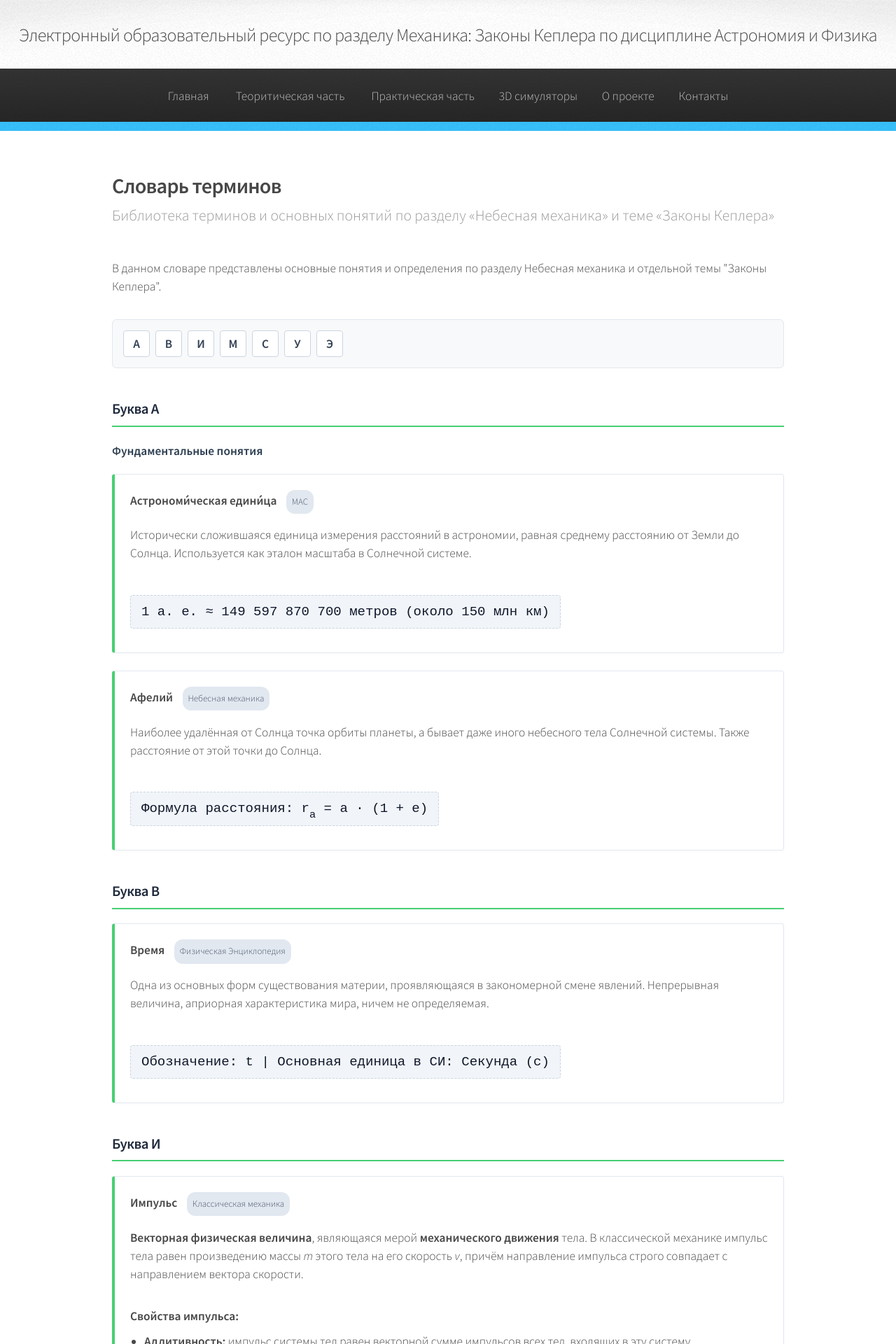
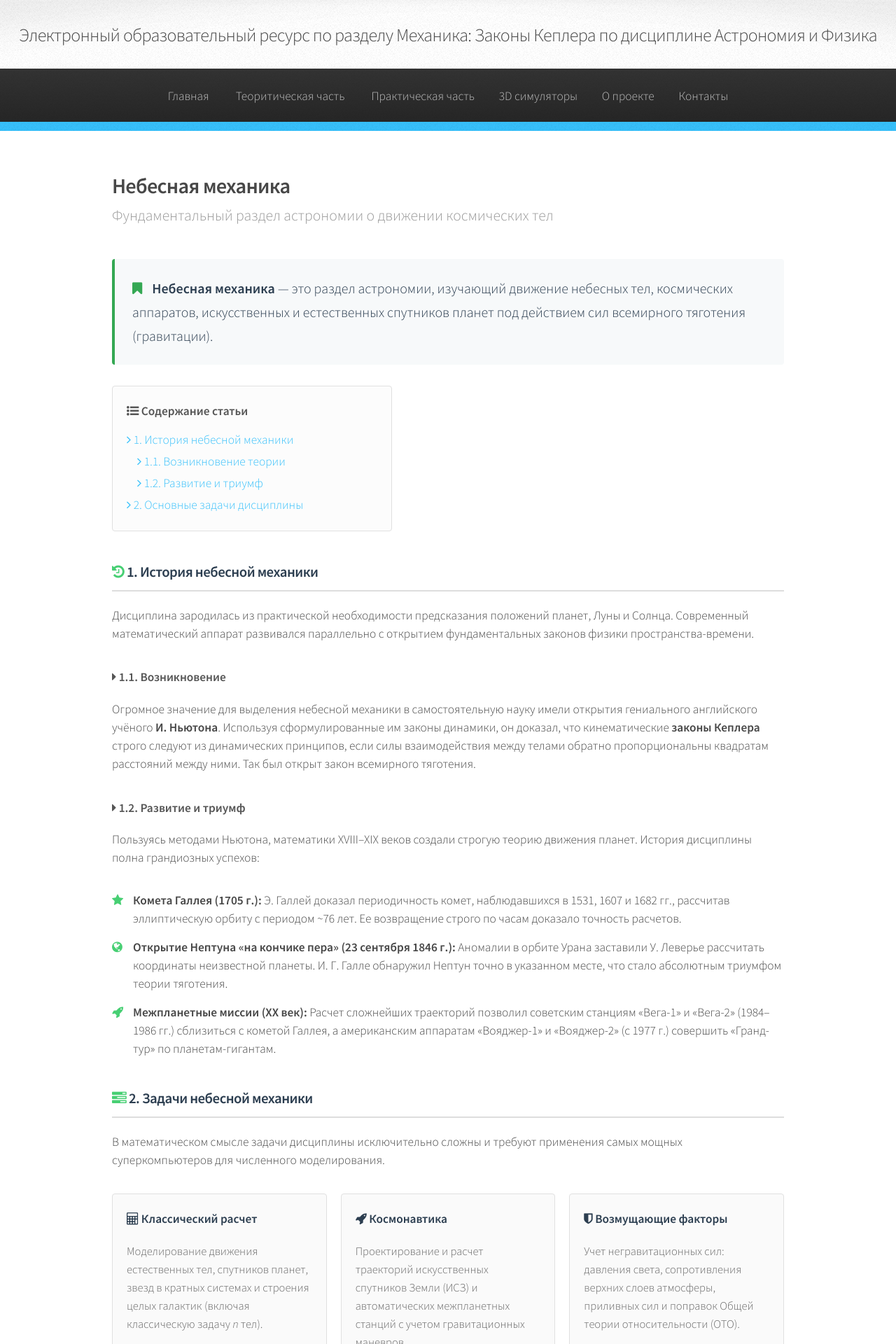
Before and after one commit to VlPop/VlPop.github.io, a Jekyll site: the page built from 1T-Sky_Mech.html, in a window 1280 px wide. Shown: the top 1920 px of the page at 70% size. Built offline with Jekyll 4.4.1, drawn with Linux system fonts in a browser that asks for light colours; some of the changed text lies outside the part shown.

Commit message:
Update 1T-Sky_Mech.html

```diff
--- a/1T-Sky_Mech.html
+++ b/1T-Sky_Mech.html
@@ -2,76 +2,6 @@
 title: Arcana
 layout: default
 ---
-
-<!-- Фирменные стили для премиального словаря -->
-<style>
-	.alphabet-container {
-		display: flex;
-		flex-wrap: wrap;
-		gap: 8px;
-		margin: 25px 0 40px 0;
-		padding: 15px;
-		background: #f8f9fa;
-		border-radius: 6px;
-		border: 1px solid #e2e8f0;
-	}
-	.letter-btn {
-		display: inline-flex;
-		align-items: center;
-		justify-content: center;
-		width: 38px;
-		height: 38px;
-		background: #ffffff;
-		border: 1px solid #cbd5e1;
-		border-radius: 4px;
-		color: #334155;
-		font-weight: bold;
-		text-decoration: none;
-		transition: all 0.2s ease;
-	}
-	.letter-btn:hover {
-		background: #47cf73;
-		color: #ffffff;
-		border-color: #47cf73;
-		transform: scale(1.05);
-	}
-	.term-card {
-		background: #ffffff;
-		border: 1px solid #e2e8f0;
-		border-left: 4px solid #47cf73;
-		padding: 22px;
-		margin-bottom: 25px;
-		border-radius: 4px;
-		box-shadow: 0 2px 4px rgba(0,0,0,0.02);
-		transition: transform 0.3s ease, box-shadow 0.3s ease;
-	}
-	.term-card:hover {
-		transform: translateY(-3px);
-		box-shadow: 0 6px 12px rgba(0,0,0,0.06);
-	}
-	.source-badge {
-		display: inline-block;
-		font-size: 0.75em;
-		background: #e2e8f0;
-		color: #475569;
-		padding: 2px 8px;
-		border-radius: 12px;
-		margin-left: 10px;
-		font-weight: normal;
-		vertical-align: middle;
-	}
-	.formula-badge {
-		background: #f1f5f9;
-		border: 1px dashed #cbd5e1;
-		padding: 10px 15px;
-		margin: 12px 0;
-		display: inline-block;
-		font-family: "Courier New", Courier, monospace;
-		font-size: 1.1em;
-		color: #0f172a;
-		border-radius: 4px;
-	}
-</style>
 
 <!-- Main -->
 <section class="wrapper style1">
@@ -79,89 +9,97 @@ layout: default
 		<div id="content">
 
 			<!-- Content -->
-			<article style="max-width: 1000px; margin: 0 auto;">
+			<article>
 				<header>
-					<h2>Словарь терминов</h2>
-					<p>Библиотека терминов и основных понятий по разделу «Небесная механика» и теме «Законы Кеплера»</p>
+					<h2>Небесная механика</h2>
+					<p>Фундаментальный раздел астрономии о движении космических тел</p>
 				</header>
 
-				<p>В данном словаре представлены основные понятия и определения по разделу Небесная механика и отдельной темы "Законы Кеплера".</p>
-
-				<!-- Интерактивное меню выбора по буквам -->
-				<div class="alphabet-container">
-					<a href="#letter-A" class="letter-btn">А</a>
-					<a href="#letter-V" class="letter-btn">В</a>
-					<a href="#letter-I" class="letter-btn">И</a>
-					<a href="#letter-M" class="letter-btn">М</a>
-					<a href="#letter-S" class="letter-btn">С</a>
-					<a href="#letter-U" class="letter-btn">У</a>
-					<a href="#letter-E" class="letter-btn">Э</a>
-				</div>
-	<!-- БУКВА А -->
-				<h3 id="letter-A" style="color: #1e293b; border-bottom: 2px solid #47cf73; padding-bottom: 5px; margin-top: 40px;">Буква А</h3>
-
-				<p style="font-weight: bold; color: #2c3e50; margin-bottom: 20px;">Фундаментальные понятия</p>
-
-				<div class="term-card">
-					<h4>Астрономи́ческая едини́ца <span class="source-badge">МАС</span></h4>
-					<p>Исторически сложившаяся единица измерения расстояний в астрономии, равная среднему расстоянию от Земли до Солнца. Используется как эталон масштаба в Солнечной системе.</p>
-					<div class="formula-badge">1 а. е. ≈ 149 597 870 700 метров (около 150 млн км)</div>
+				<!-- Главное определение -->
+				<div style="background: #f7f9fa; border-left: 4px solid #34a853; padding: 25px; margin-bottom: 30px; border-radius: 4px;">
+					<p style="font-size: 1.15em; line-height: 1.7; color: #2c3e50; margin-bottom: 0;">
+						<i class="fa fa-bookmark" style="color: #34a853; margin-right: 10px;"></i>
+						<strong>Небесная механика</strong> — это раздел астрономии, изучающий движение небесных тел, космических аппаратов, искусственных и естественных спутников планет под действием сил всемирного тяготения (гравитации).
+					</p>
 				</div>
 
-				<div class="term-card">
-					<h4>Афелий <span class="source-badge">Небесная механика</span></h4>
-					<p>Наиболее удалённая от Солнца точка орбиты планеты, а бывает даже иного небесного тела Солнечной системы. Также расстояние от этой точки до Солнца.</p>
-					<div class="formula-badge">Формула расстояния: r<sub>a</sub> = a · (1 + e)</div>
+				<!-- Интерактивное содержание страницы -->
+				<div style="background: #fcfcfc; border: 1px solid #e0e0e0; padding: 20px; margin-bottom: 40px; border-radius: 4px; max-width: 400px;">
+					<h4 style="margin-top: 0; margin-bottom: 10px; color: #555;"><i class="fa fa-list-ul"></i> Содержание статьи</h4>
+					<ul style="list-style: none; padding-left: 0; margin-bottom: 0; line-height: 1.8;">
+						<li><a href="#history" style="border-bottom: none;"><i class="fa fa-angle-right"></i> 1. История небесной механики</a></li>
+						<li style="padding-left: 15px;"><a href="#origin" style="border-bottom: none;"><i class="fa fa-angle-right"></i> 1.1. Возникновение теории</a></li>
+						<li style="padding-left: 15px;"><a href="#evolution" style="border-bottom: none;"><i class="fa fa-angle-right"></i> 1.2. Развитие и триумф</a></li>
+						<li><a href="#tasks" style="border-bottom: none;"><i class="fa fa-angle-right"></i> 2. Основные задачи дисциплины</a></li>
+					</ul>
 				</div>
-	<!-- БУКВА В -->
-				<h3 id="letter-V" style="color: #1e293b; border-bottom: 2px solid #47cf73; padding-bottom: 5px; margin-top: 40px;">Буква В</h3>
 
-				<div class="term-card">
-					<h4>Время <span class="source-badge">Физическая Энциклопедия</span></h4>
-					<p>Одна из основных форм существования материи, проявляющаяся в закономерной смене явлений. Непрерывная величина, априорная характеристика мира, ничем не определяемая.</p>
-					<div class="formula-badge">Обозначение: t | Основная единица в СИ: Секунда (с)</div>
-				</div>
-				<!-- БУКВА И -->
-				<h3 id="letter-I" style="color: #1e293b; border-bottom: 2px solid #47cf73; padding-bottom: 5px; margin-top: 40px;">Буква И</h3>
+				<!-- РАЗДЕЛ 1 -->
+				<h3 id="history" style="color: #2c3e50; border-bottom: 2px solid #ddd; padding-bottom: 8px; margin-top: 40px;">
+					<i class="fa fa-history" style="color: #47cf73;"></i> 1. История небесной механики
+				</h3>
+				<p>
+					Дисциплина зародилась из практической необходимости предсказания положений планет, Луны и Солнца. Современный математический аппарат развивался параллельно с открытием фундаментальных законов физики пространства-времени.
+				</p>
 
-				<div class="term-card">
-					<h4>Импульс <span class="source-badge">Классическая механика</span></h4>
-					<p><strong>Векторная физическая величина</strong>, являющаяся мерой <strong>механического движения</strong> тела. В классической механике импульс тела равен произведению массы <i>m</i> этого тела на его скорость <i>v</i>, причём направление импульса строго совпадает с направлением вектора скорости.</p>
+				<!-- Подраздел 1.1 -->
+				<h4 id="origin" style="color: #555; margin-top: 25px;"><i class="fa fa-caret-right"></i> 1.1. Возникновение</h4>
+				<p>
+					Огромное значение для выделения небесной механики в самостоятельную науку имели открытия гениального английского учёного <strong>И. Ньютона</strong>. Используя сформулированные им законы динамики, он доказал, что кинематические <strong>законы Кеплера</strong> строго следуют из динамических принципов, если силы взаимодействия между телами обратно пропорциональны квадратам расстояний между ними. Так был открыт закон всемирного тяготения.
+				</p>
 
-					<p style="margin-bottom: 10px;"><strong>Свойства импульса:</strong></p>
-					<ul style="margin-bottom: 15px; padding-left: 20px; list-style-type: disc;">
-						<li><strong>Аддитивность:</strong> импульс системы тел равен векторной сумме импульсов всех тел, входящих в эту систему.</li>
-						<li><strong>Инвариантность по отношению к повороту системы отсчета:</strong> вектор импульса сохраняет свои свойства при изменении ориентации осей координат.</li>
-						<li><strong>Сохранение:</strong> в замкнутых системах суммарный импульс остается постоянным во времени. Свойства сохранения кинетической энергии, сохранения импульса и второго закона Ньютона достаточно, чтобы вывести математическую формулу импульса.</li>
-					</ul>
+				<!-- Подраздел 1.2 -->
+				<h4 id="evolution" style="color: #555; margin-top: 25px;"><i class="fa fa-caret-right"></i> 1.2. Развитие и триумф</h4>
+				<p>
+					Пользуясь методами Ньютона, математики XVIII–XIX веков создали строгую теорию движения планет. История дисциплины полна грандиозных успехов:
+				</p>
 
-					<div class="formula-badge">
-						<strong>Формула:</strong> p = m · v <br />
-						<strong>Единицы измерения:</strong> СИ: кг · м/с | СГС: г · см/с
+				<!-- Список исторических триумфов -->
+				<ul style="list-style: none; padding-left: 0; margin-top: 20px;">
+					<li style="margin-bottom: 15px; padding-left: 30px; position: relative;">
+						<i class="fa fa-star" style="position: absolute; left: 0; top: 5px; color: #47cf73;"></i>
+						<strong>Комета Галлея (1705 г.):</strong> Э. Галлей доказал периодичность комет, наблюдавшихся в 1531, 1607 и 1682 гг., рассчитав эллиптическую орбиту с периодом ~76 лет. Ее возвращение строго по часам доказало точность расчетов.
+					</li>
+					<li style="margin-bottom: 15px; padding-left: 30px; position: relative;">
+						<i class="fa fa-globe" style="position: absolute; left: 0; top: 5px; color: #47cf73;"></i>
+						<strong>Открытие Нептуна «на кончике пера» (23 сентября 1846 г.):</strong> Аномалии в орбите Урана заставили У. Леверье рассчитать координаты неизвестной планеты. И. Г. Галле обнаружил Нептун точно в указанном месте, что стало абсолютным триумфом теории тяготения.
+					</li>
+					<li style="margin-bottom: 15px; padding-left: 30px; position: relative;">
+						<i class="fa fa-rocket" style="position: absolute; left: 0; top: 5px; color: #47cf73;"></i>
+						<strong>Межпланетные миссии (XX век):</strong> Расчет сложнейших траекторий позволил советским станциям «Вега-1» и «Вега-2» (1984–1986 гг.) сблизиться с кометой Галлея, а американским аппаратам «Вояджер-1» и «Вояджер-2» (с 1977 г.) совершить «Гранд-тур» по планетам-гигантам.
+					</li>
+				</ul>
+
+				<!-- РАЗДЕЛ 2 -->
+				<h3 id="tasks" style="color: #2c3e50; border-bottom: 2px solid #ddd; padding-bottom: 8px; margin-top: 40px;">
+					<i class="fa fa-tasks" style="color: #47cf73;"></i> 2. Задачи небесной механики
+				</h3>
+				<p>
+					В математическом смысле задачи дисциплины исключительно сложны и требуют применения самых мощных суперкомпьютеров для численного моделирования.
+				</p>
+
+				<!-- Блоки задач -->
+				<div style="display: flex; gap: 20px; flex-wrap: wrap; margin-top: 20px;">
+					<div style="flex: 1; min-width: 250px; background: #fafafa; border: 1px solid #e0e0e0; padding: 20px; border-radius: 4px;">
+						<h5 style="margin-top: 0; color: #2c3e50;"><i class="fa fa-calculator"></i> Классический расчет</h5>
+						<p style="font-size: 0.95em; margin-bottom: 0; color: #666;">
+							Моделирование движения естественных тел, спутников планет, звезд в кратных системах и строения целых галактик (включая классическую задачу <i>n</i> тел).
+						</p>
+					</div>
+					<div style="flex: 1; min-width: 250px; background: #fafafa; border: 1px solid #e0e0e0; padding: 20px; border-radius: 4px;">
+						<h5 style="margin-top: 0; color: #2c3e50;"><i class="fa fa-rocket"></i> Космонавтика</h5>
+						<p style="font-size: 0.95em; margin-bottom: 0; color: #666;">
+							Проектирование и расчет траекторий искусственных спутников Земли (ИСЗ) и автоматических межпланетных станций с учетом гравитационных маневров.
+						</p>
+					</div>
+					<div style="flex: 1; min-width: 250px; background: #fafafa; border: 1px solid #e0e0e0; padding: 20px; border-radius: 4px;">
+						<h5 style="margin-top: 0; color: #2c3e50;"><i class="fa fa-shield"></i> Возмущающие факторы</h5>
+						<p style="font-size: 0.95em; margin-bottom: 0; color: #666;">
+							Учет негравитационных сил: давления света, сопротивления верхних слоев атмосферы, приливных сил и поправок Общей теории относительности (ОТО).
+						</p>
 					</div>
 				</div>
-				<!-- БУКВА М -->
-				<h3 id="letter-M" style="color: #1e293b; border-bottom: 2px solid #47cf73; padding-bottom: 5px; margin-top: 40px;">Буква М</h3>
 
-				<div class="term-card">
-					<h4>Масса <span class="source-badge">ГОСТ 8.417 (СИ)</span></h4>
-					<p>Физическая величина (скалярная), определяющая инерционные и гравитационные свойства тел в ситуациях, когда их скорость намного меньше скорости света. Международный эталон килограмма создан и выглядит в виде объекта — цилиндра, имеющего диаметр и высоту 39,17 мм.</p>
-					<div class="formula-badge">Обозначение: m | Основная единица измерения в СИ: Килограмм (кг)</div>
-				</div>
-
-
-	<!-- БУКВА С -->
-				<h3 id="letter-S" style="color: #1e293b; border-bottom: 2px solid #47cf73; padding-bottom: 5px; margin-top: 40px;">Буква С</h3>
-
-				<div class="term-card">
-					<h4>Сила <span class="source-badge">Законы Ньютона</span></h4>
-					<p>Физическая величина, являющаяся мерой воздействия на тело.</p>
-					<div class="formula-badge">Формула: F = m · a</div>
-				</div>
-
-				<!-- БУКВА У и Э -->
-				<h3 id="letter-U" style="color: #1e293b; border-bottom: 2px solid #47cf73; padding-bottom: 5px; margin-top: 40px;">Буквы У, Э</h3>
-				<p>Полные определения и формулы для оставшихся терминов были сокращены в целях оптимизации структуры.</p>
 			</article>
 		</div>
 	</div>
```
